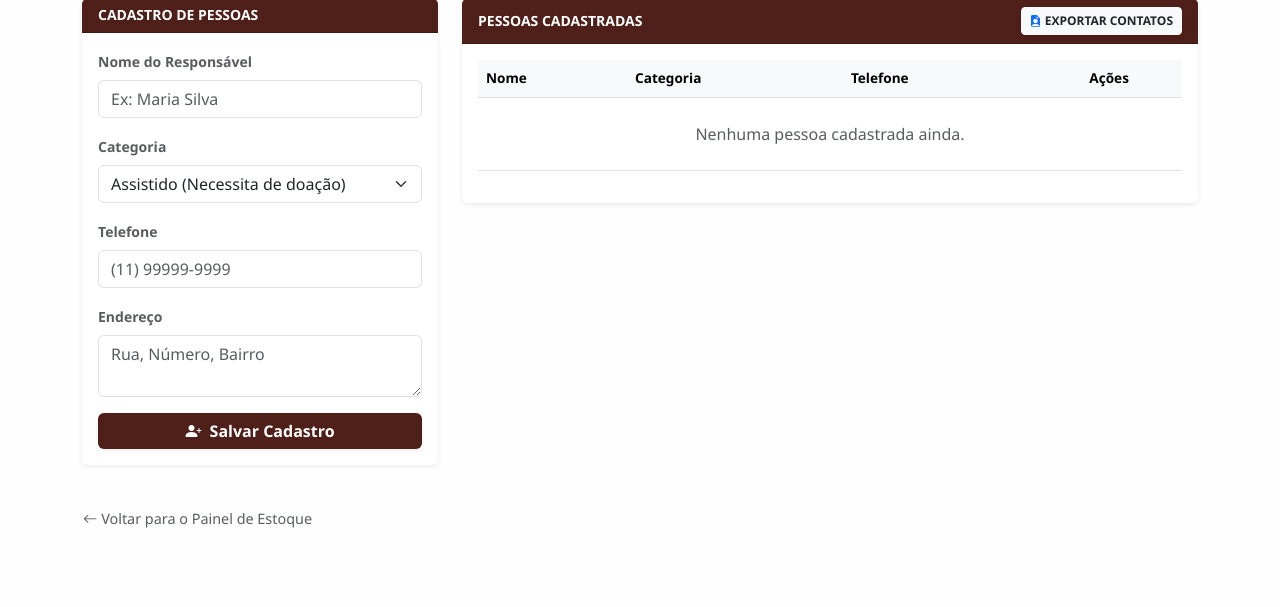
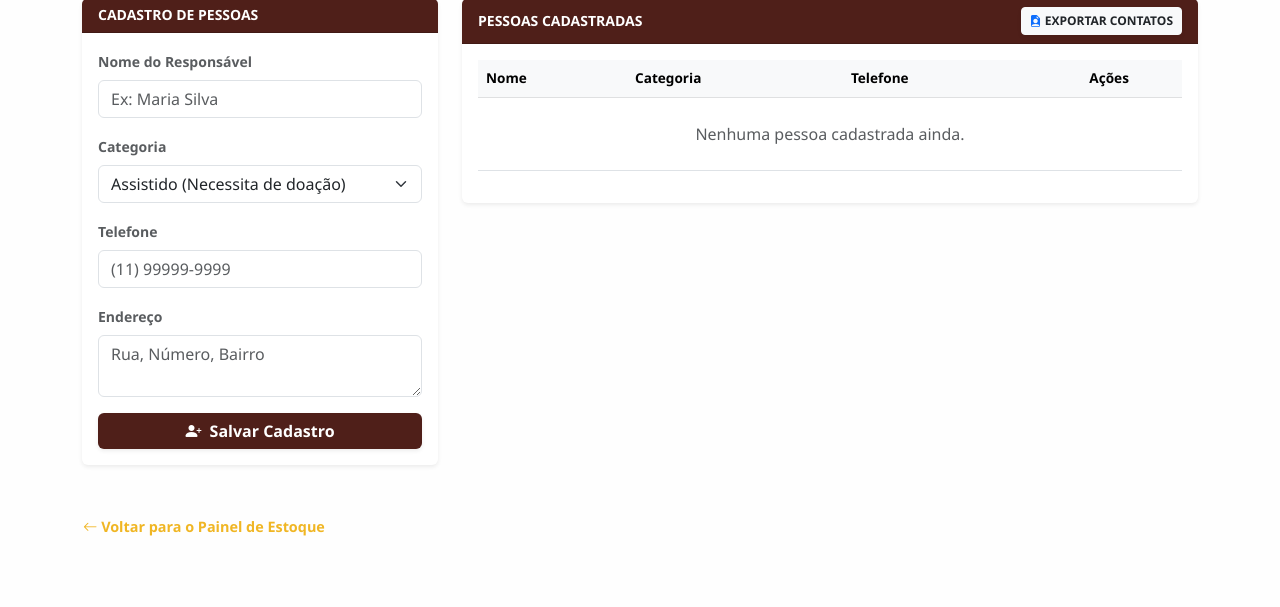
Before and after one commit to harrikenjota/Projeto_Paroquia, a Flask app: page /beneficiarios/ in a window 1280 px wide. Shown: the part 108-715 px from the top of the page. Run offline with Flask 3, Linux system fonts and the light colour scheme; data that the repository does not hold is empty.

Commit message:
Correção: iconografia e padrão visual.

```diff
--- a/templates/beneficiarios.html
+++ b/templates/beneficiarios.html
@@ -73,7 +73,7 @@
                                     <a href="{{ url_for('excluir_beneficiario', id=b.id) }}"
                                        class="text-danger"
                                        onclick="return confirm('Tem certeza que deseja excluir este cadastro?')">
-                                        <i class="bi bi-trash"></i>
+                                         <i class="bi bi-trash"></i>
                                     </a>
                                 </td>
                             </tr>
@@ -90,11 +90,8 @@
             </div>
         </div>
     </div>
-    </div>
-
-
-<div class="mt-3">
-    <a href="/" class="btn btn-link text-decoration-none p-0 text-muted" style="font-size: 0.9rem;">
+</div> <div class="mt-4 mb-5">
+    <a href="/" class="btn btn-link text-decoration-none p-0" style="color: var(--cor-saojose); font-weight: bold; font-size: 0.9rem;">
         <i class="bi bi-arrow-left"></i> Voltar para o Painel de Estoque
     </a>
 </div>
```
Also changed, not shown: templates/dashboard.html (+7 -4 lines).
